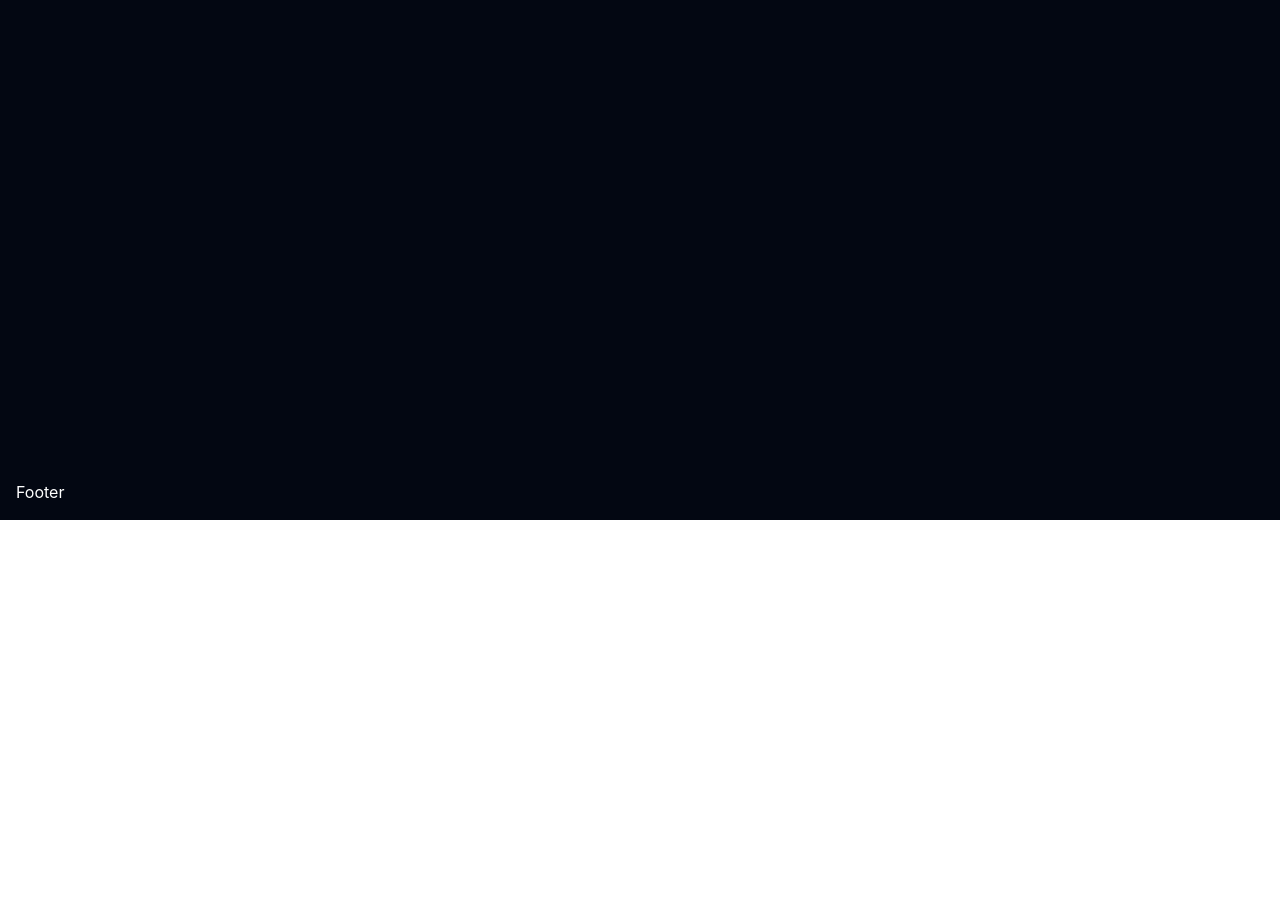
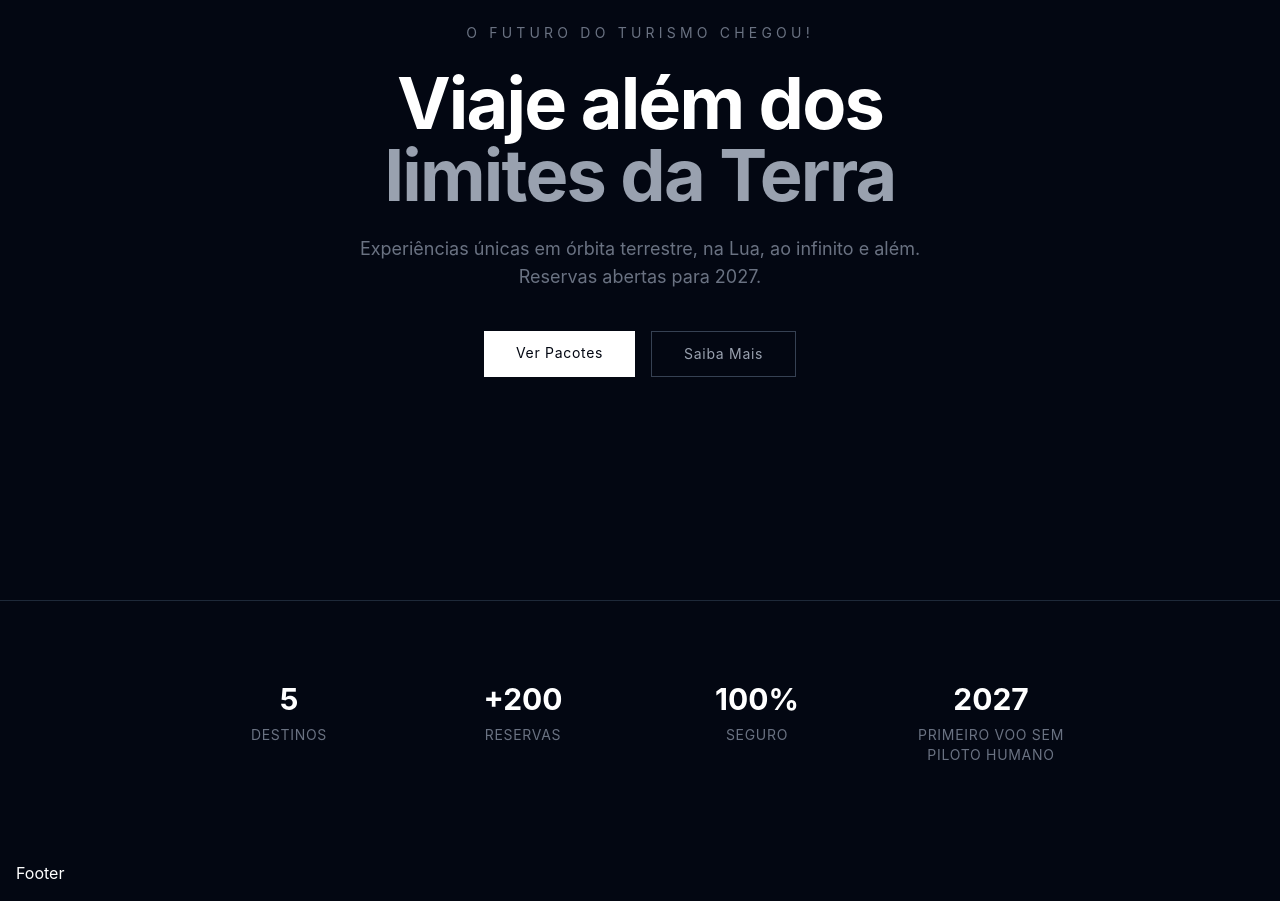
Before and after one commit to G-Barca/Project-Stellaris, a React (Vite) app: page / in a window 1280 px wide. Shown: the part 280-1181 px from the top of the page. Before the commit the page ends 800 px from the top, so only its background shows below. Built offline with nearby package versions, Linux system fonts and the light colour scheme; the HTML template or start-up script is replaced by a standard one.

Commit message:
feat: pagina home feita com sections basicas

```diff
--- a/src/pages/Home.tsx
+++ b/src/pages/Home.tsx
@@ -1,3 +1,60 @@
+import { Link } from 'react-router-dom'
+
 export default function Home() {
-  return <div className="text-white p-8">Home</div>
+  return (
+    <div className="flex flex-col">
+
+      {/* Destaque */}
+      <section className="min-h-screen flex flex-col items-center justify-center text-center px-6 bg-gray-950">
+        <p className="text-gray-500 text-sm tracking-[0.3em] uppercase mb-6">
+          O futuro do turismo chegou!
+        </p>
+        <h1 className="text-white text-5xl md:text-7xl font-bold tracking-tight mb-6 max-w-4xl">
+          Viaje além dos<br />
+          <span className="text-gray-400">limites da Terra</span>
+        </h1>
+        <p className="text-gray-500 text-lg max-w-xl mb-10">
+          Experiências únicas em órbita terrestre, na Lua, ao infinito e além.
+          Reservas abertas para 2027.
+        </p>
+        <div className="flex gap-4">
+          <Link
+            to="/packages"
+            className="bg-white text-gray-950 px-8 py-3 text-sm tracking-wider hover:bg-gray-200 transition-colors"
+          >
+            Ver Pacotes
+          </Link>
+          <Link
+            to="/about"
+            className="border border-gray-700 text-gray-400 px-8 py-3 text-sm tracking-wider hover:border-gray-500 hover:text-white transition-colors"
+          >
+            Saiba Mais
+          </Link>
+        </div>
+      </section>
+
+      {/* Stats */}
+      <section className="border-t border-gray-800 py-20 px-6">
+        <div className="max-w-4xl mx-auto grid grid-cols-2 md:grid-cols-4 gap-10 text-center">
+          <div>
+            <p className="text-white text-3xl font-bold mb-2">5</p>
+            <p className="text-gray-500 text-sm tracking-wider uppercase">Destinos</p>
+          </div>
+          <div>
+            <p className="text-white text-3xl font-bold mb-2">+200</p>
+            <p className="text-gray-500 text-sm tracking-wider uppercase">Reservas</p>
+          </div>
+          <div>
+            <p className="text-white text-3xl font-bold mb-2">100%</p>
+            <p className="text-gray-500 text-sm tracking-wider uppercase">Seguro</p>
+          </div>
+          <div>
+            <p className="text-white text-3xl font-bold mb-2">2027</p>
+            <p className="text-gray-500 text-sm tracking-wider uppercase">Primeiro voo sem piloto humano</p>
+          </div>
+        </div>
+      </section>
+
+    </div>
+  )
 }
```
